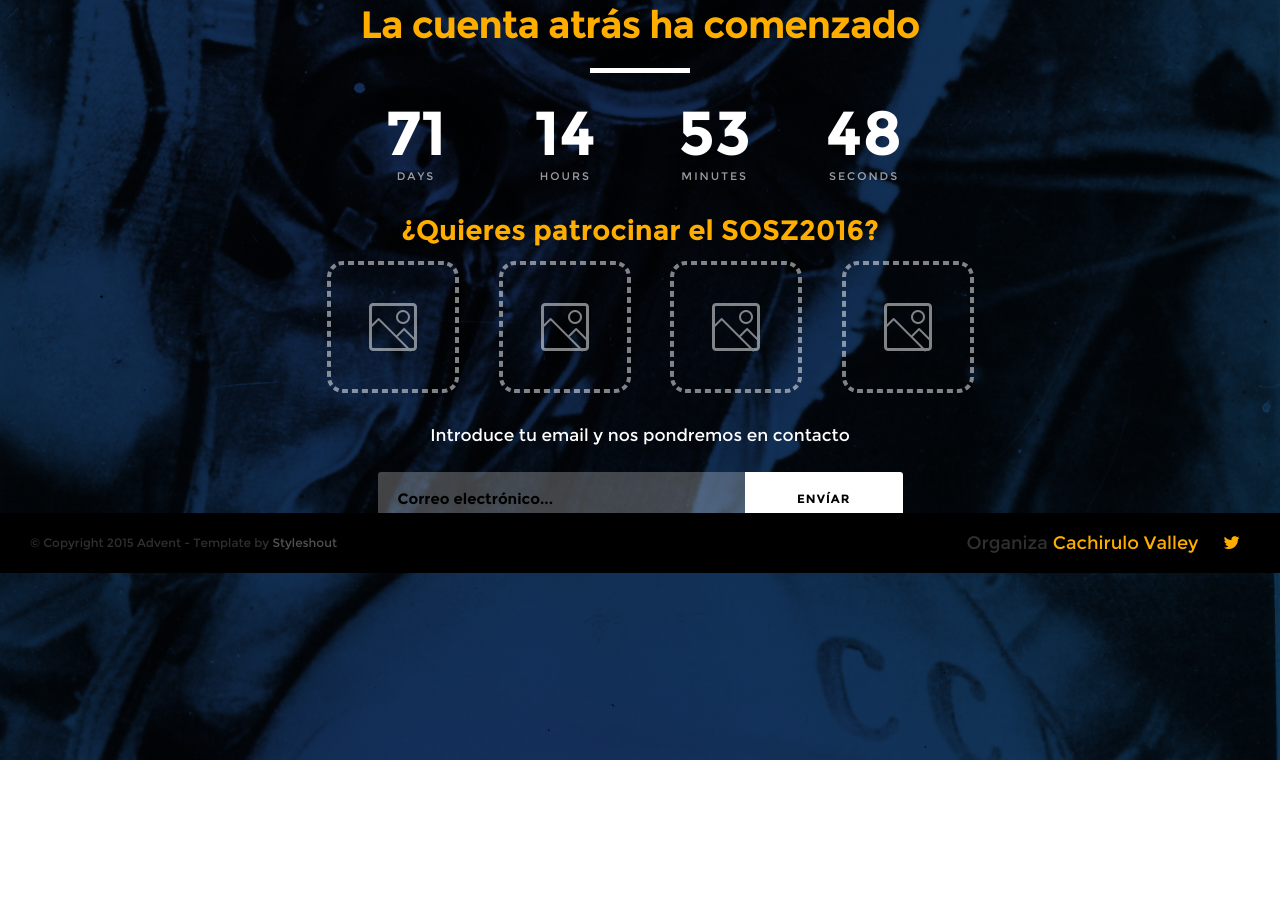
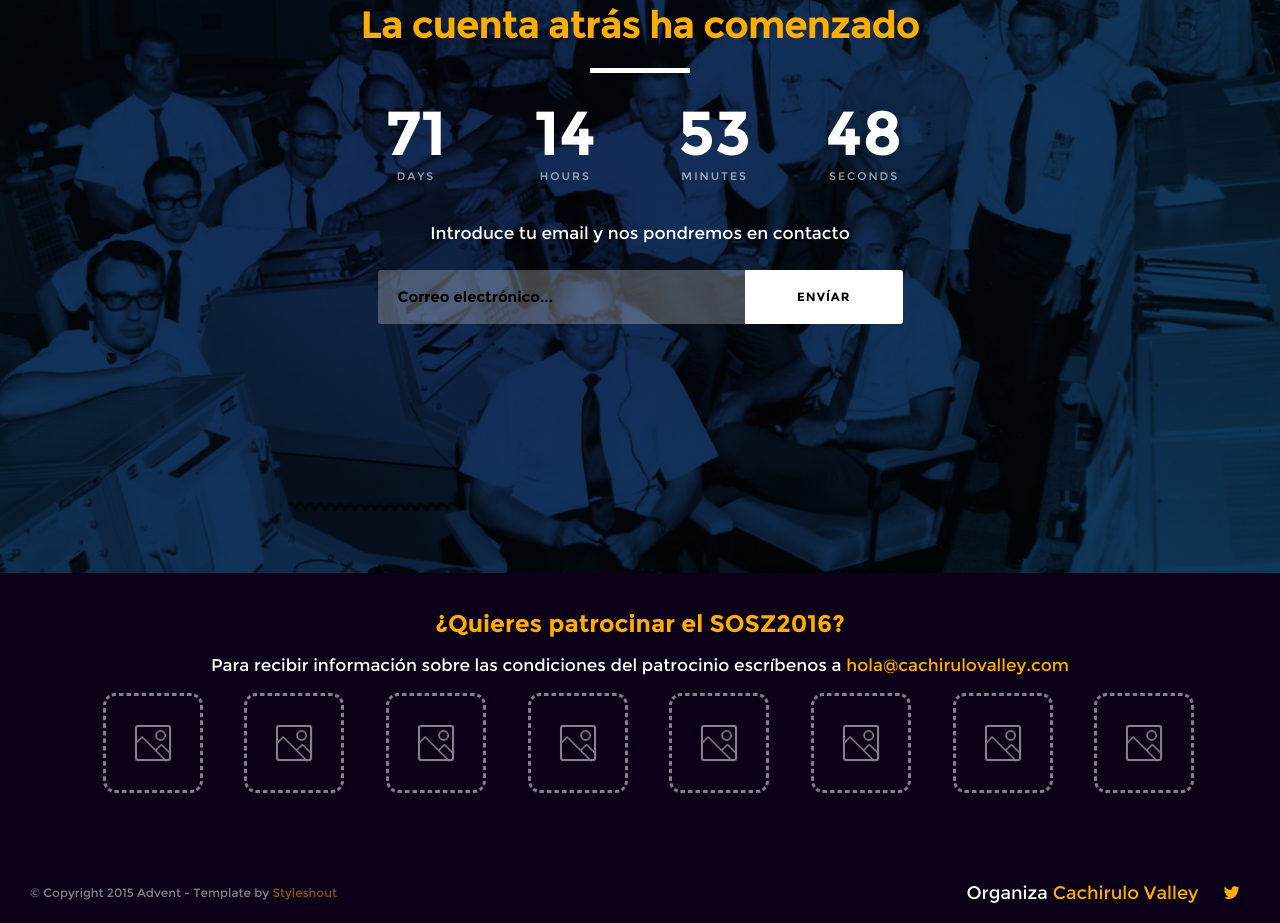
Before and after one commit to Omenranr/ENSAIAI.COM, a plain HTML site: page index.html in a window 1280 px wide. Shown: the part 227-1150 px from the top of the page. Before the commit the page ends 987 px from the top, so only its background shows below. Drawn offline with Linux system fonts and the light colour scheme; some packages are replaced by stand-ins of ours.

Commit message:
Some improves

```diff
--- a/css/main.scss
+++ b/css/main.scss
@@ -47,17 +47,18 @@ body {
 }
 
 html {
-	background-image: url("/images/gagarin.jpg"),radial-gradient(1400px at 500px 50%, rgb(22, 45, 93) 0%, rgb(14, 75, 104) 100%);
+	background-image: url("/images/team-nasa.jpg"),radial-gradient(1400px at 500px 50%, rgb(22, 45, 93) 0%, rgb(14, 75, 104) 100%);
 	.bg-1{
 
 	}
 	position: relative;
-	background-position: center bottom;
+	background-position: center top;
     background-blend-mode: multiply;
     background-size: cover;
 	-webkit-background-size: cover !important;
 	-moz-background-size: cover !important;
 	background-size: cover !important;
+	background-repeat: no-repat;
 }
 
 body {
@@ -933,13 +934,25 @@ main .site-header .logo a {
 }
 
 .sponsorship{
+	text-align: center;
+	margin-bottom: 80px;
+	h2{
+		color: $yellow;
+	}
+	p{
+		font-size: 17px;
+	}
 	li{
 		display: inline-block;
 		text-align: center;
-		width: 24.5%;
+		width: 11.5%;
+		padding-left: 10px;
+		padding-right: 10px;
 	}
 	img{
-		opacity: 0.5
+		opacity: 0.5;
+		width: 100px;
+		max-width: 100%;
 	}
 }
 
@@ -1468,21 +1481,19 @@ main .site-header .logo a {
 /* 07. =footer
 /* =================================================================== */
 footer {
+	background-color: darken($navy, 7%);
 	clear: both;
 	font: 12px/24px "montserrat-regular", sans-serif;
-	background: #000;
 	padding: 18px 30px;
-	color: #303030;
+	color: white;
 	width: 100%;
-	position: fixed;
 	bottom: 0;
 	left: 0;
-	z-index: 999992;
 }
 
 footer a,
 footer a:visited {
-	color: #525252;
+	color: $yellow;
 }
 
 footer a:hover,
@@ -1496,6 +1507,7 @@ footer a:focus {
 	margin: 0;
 	padding: 0;
 	float: left;
+	opacity: 0.5;
 }
 
 .footer-copyright li {
--- a/index.html
+++ b/index.html
@@ -68,24 +68,6 @@
 
             </div><!-- /main-content form -->
 
-            <div class="sponsorship">
-                <h2>¿Quieres patrocinar el SOSZ2016?</h2>
-               <ul>
-                    <li class="about-us">
-                        <img src="/images/dummy-sponsor.png" alt="Sponsor 1" width="132" height="132">
-                    </li>
-                    <li class="about-us">
-                        <img src="/images/dummy-sponsor.png" alt="Sponsor 1" width="132" height="132">
-                    </li>
-                    <li class="about-us">
-                        <img src="/images/dummy-sponsor.png" alt="Sponsor 1" width="132" height="132">
-                    </li>
-                    <li class="about-us">
-                        <img src="/images/dummy-sponsor.png" alt="Sponsor 1" width="132" height="132">
-                    </li>
-               </ul>
-            </div><!-- /modal-toggles -->
-
             <!-- MailChimp Signup Form -->
             <div id="mc-signup" class="mc-signup">
                 <p>Introduce tu email y nos pondremos en contacto</p>
@@ -94,7 +76,9 @@
                   <input type="submit" value="Envíar" name="subscribe" class="button">
                   <label for="mce-EMAIL" class="subscribe-message"></label>
                </form>
-            </div> <!-- /sign-up form -->
+            </div>
+            <!-- /sign-up form -->
+
       </main>
 
    </div><!-- /content-wrap -->
@@ -105,7 +89,38 @@
  	<!-- footer
    =================================================== -->
    <footer class="group">
-
+       <!-- sponsorship -->
+       <div class="sponsorship">
+           <h2>¿Quieres patrocinar el SOSZ2016?</h2>
+           <p>Para recibir información sobre las condiciones del patrocinio  escríbenos a <a href="mailto:hola@cachirulovalley.com">hola@cachirulovalley.com</a></p>
+          <ul>
+               <li class="about-us">
+                   <img src="/images/dummy-sponsor.png" alt="Sponsor 1" width="132" height="132">
+               </li>
+               <li class="about-us">
+                   <img src="/images/dummy-sponsor.png" alt="Sponsor 1" width="132" height="132">
+               </li>
+               <li class="about-us">
+                   <img src="/images/dummy-sponsor.png" alt="Sponsor 1" width="132" height="132">
+               </li>
+               <li class="about-us">
+                   <img src="/images/dummy-sponsor.png" alt="Sponsor 1" width="132" height="132">
+               </li>
+                <li class="about-us">
+                    <img src="/images/dummy-sponsor.png" alt="Sponsor 1" width="132" height="132">
+                </li>
+                <li class="about-us">
+                    <img src="/images/dummy-sponsor.png" alt="Sponsor 1" width="132" height="132">
+                </li>
+                <li class="about-us">
+                    <img src="/images/dummy-sponsor.png" alt="Sponsor 1" width="132" height="132">
+                </li>
+                <li class="about-us">
+                    <img src="/images/dummy-sponsor.png" alt="Sponsor 1" width="132" height="132">
+                </li>
+          </ul>
+       </div>
+       <!-- / sponsorship -->
      	<ul class="footer-social">
             <li>Organiza <a title="Styleshout" href="http://www.cachirulovalley.com/" target="_blank">Cachirulo Valley</a></li>
             <li><a href="https://twitter.com/cachirulovalley" target="_blank"><i class="fa fa-twitter"></i></a></li>
--- a/js/main.js
+++ b/js/main.js
@@ -394,10 +394,12 @@
 
 
     // Random Background
+    /*
     var image = ["launching", "gagarin", "team-nasa", "theorizing", "training"],
     randomImage = Math.floor((Math.random() * 5)),
 
     background = 'url(/images/' + image[randomImage] + '.jpg),radial-gradient(1400px at 500px 50%, rgb(22, 45, 93) 0%, rgb(14, 75, 104) 100%)';
     $("html").css("background", background);
+    */
 
 })(jQuery);
```
Also changed, not shown: css/main.css.
